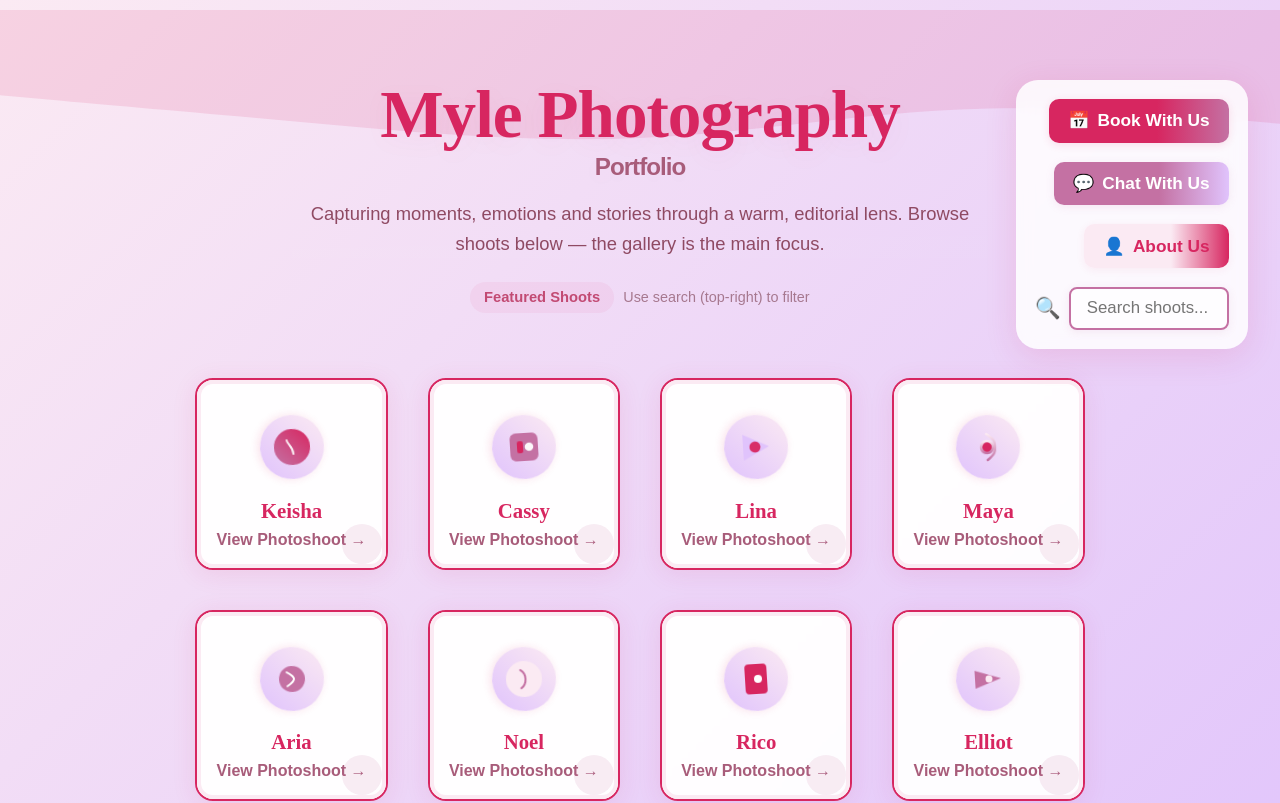
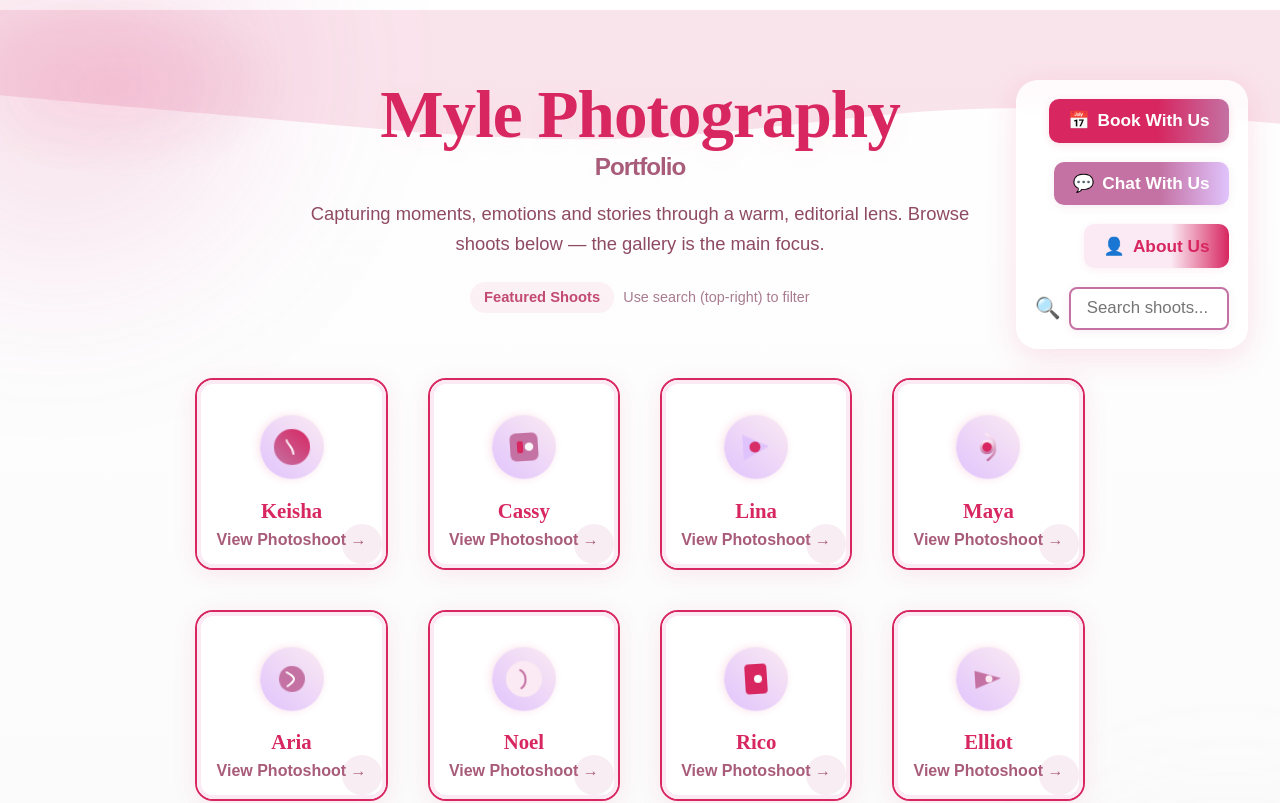
Before and after one commit to aaaranas/portfolio, a Next.js app: page / in a window 1280 px wide. Shown: the top 803 px of the page. Built offline with nearby package versions, Linux system fonts and the light colour scheme.

Commit message:
Minor modifications in landing page

```diff
--- a/app/page.js
+++ b/app/page.js
@@ -156,6 +156,12 @@ export default function Home() {
 
   // Dynamic floating nav animation
   const navRef = useRef(null);
+  // New refs for background layers + particle canvas
+  const bgRef = useRef(null);
+  const blob1Ref = useRef(null);
+  const blob2Ref = useRef(null);
+  const particleRef = useRef(null);
+
   useEffect(() => {
     let lastX = 32, lastY = 24;
     function handleMouseMove(e) {
@@ -165,11 +171,24 @@ export default function Home() {
         navRef.current.style.transform = `translate(${x}px, ${y}px) scale(1.03)`;
         lastX = x; lastY = y;
       }
+
+      // Parallax background blobs (subtle)
+      const prefersReduce = window.matchMedia && window.matchMedia('(prefers-reduced-motion: reduce)').matches;
+      if (!prefersReduce) {
+        const cx = e.clientX / window.innerWidth - 0.5;
+        const cy = e.clientY / window.innerHeight - 0.5;
+        if (blob1Ref.current) blob1Ref.current.style.transform = `translate(${cx * 18}px, ${cy * 12}px) rotate(-6deg)`;
+        if (blob2Ref.current) blob2Ref.current.style.transform = `translate(${cx * -10}px, ${cy * -8}px) rotate(8deg)`;
+        if (bgRef.current) bgRef.current.style.transform = `translate(${cx * -6}px, ${cy * -4}px)`;
+      }
     }
     function handleMouseLeave() {
       if (navRef.current) {
         navRef.current.style.transform = `translate(${lastX}px, ${lastY}px) scale(1)`;
       }
+      if (blob1Ref.current) blob1Ref.current.style.transform = '';
+      if (blob2Ref.current) blob2Ref.current.style.transform = '';
+      if (bgRef.current) bgRef.current.style.transform = '';
     }
     if (navRef.current) {
       navRef.current.addEventListener("mousedown", () => {
@@ -180,8 +199,75 @@ export default function Home() {
         }, { once: true });
       });
     }
+
+    // global pointer move for parallax
+    window.addEventListener("pointermove", handleMouseMove);
+    window.addEventListener("pointerleave", handleMouseLeave);
+
     return () => {
       window.removeEventListener("mousemove", handleMouseMove);
+      window.removeEventListener("pointermove", handleMouseMove);
+      window.removeEventListener("pointerleave", handleMouseLeave);
+    };
+  }, []);
+
+  // Lightweight particle system (very subtle)
+  useEffect(() => {
+    const canvas = particleRef.current;
+    if (!canvas) return;
+    const ctx = canvas.getContext("2d");
+    let raf = null;
+    const dpr = window.devicePixelRatio || 1;
+    let width = canvas.clientWidth;
+    let height = canvas.clientHeight;
+    canvas.width = width * dpr;
+    canvas.height = height * dpr;
+    ctx.scale(dpr, dpr);
+
+    const prefersReduce = window.matchMedia && window.matchMedia('(prefers-reduced-motion: reduce)').matches;
+    if (prefersReduce) {
+      ctx.clearRect(0, 0, width, height);
+      return;
+    }
+
+    const particles = Array.from({ length: 20 }).map(() => ({
+      x: Math.random() * width,
+      y: Math.random() * height,
+      r: 0.6 + Math.random() * 1.6,
+      vx: (Math.random() - 0.5) * 0.2,
+      vy: (Math.random() - 0.5) * 0.2,
+      alpha: 0.06 + Math.random() * 0.08
+    }));
+
+    function resize() {
+      width = canvas.clientWidth;
+      height = canvas.clientHeight;
+      canvas.width = width * dpr;
+      canvas.height = height * dpr;
+      ctx.scale(dpr, dpr);
+    }
+    window.addEventListener('resize', resize);
+
+    function tick() {
+      ctx.clearRect(0, 0, width, height);
+      for (const p of particles) {
+        p.x += p.vx;
+        p.y += p.vy;
+        if (p.x < -10) p.x = width + 10;
+        if (p.x > width + 10) p.x = -10;
+        if (p.y < -10) p.y = height + 10;
+        if (p.y > height + 10) p.y = -10;
+        ctx.beginPath();
+        ctx.fillStyle = `rgba(255,255,255,${p.alpha})`;
+        ctx.arc(p.x, p.y, p.r, 0, Math.PI * 2);
+        ctx.fill();
+      }
+      raf = requestAnimationFrame(tick);
+    }
+    tick();
+    return () => {
+      cancelAnimationFrame(raf);
+      window.removeEventListener('resize', resize);
     };
   }, []);
 
@@ -193,20 +279,97 @@ export default function Home() {
         flexDirection: "column",
         alignItems: "center",
         justifyContent: "flex-start",
-        background: "linear-gradient(135deg, #fbeaf3 0%, #e0c3fc 100%)",
+        // remove inline single gradient and rely on layered background below
+        background: "transparent",
         color: "#a85c7a",
         fontFamily: "Montserrat, sans-serif",
         position: "relative",
         overflow: "hidden",
       }}
     >
-      {/* Decorative SVG */}
-      <svg style={{position: "absolute", top: 0, left: 0, width: "100%", height: "180px", zIndex: 0}} viewBox="0 0 1440 180" fill="none" xmlns="http://www.w3.org/2000/svg">
+      {/* Background enhancements: animated gradient + soft blobs + subtle particles */}
+      <div
+        ref={bgRef}
+        aria-hidden="true"
+        style={{
+          position: "absolute",
+          inset: 0,
+          zIndex: 0,
+          pointerEvents: "none",
+          overflow: "hidden",
+        }}
+      >
+        {/* animated radial gradient layer */}
+        <div style={{
+          position: "absolute",
+          inset: 0,
+          background: "radial-gradient(1200px 600px at 10% 10%, rgba(215,38,96,0.10), transparent 15%), radial-gradient(900px 500px at 90% 90%, rgba(196,74,115,0.08), transparent 12%)",
+          mixBlendMode: "screen",
+          animation: "bgShift 18s linear infinite",
+          filter: "saturate(1.05) blur(12px)",
+          transform: "translateZ(0)"
+        }} />
+
+        {/* soft blurred color blobs */}
+        <div ref={blob1Ref} style={{
+          position: "absolute",
+          width: "520px",
+          height: "420px",
+          left: "-8%",
+          top: "-6%",
+          background: "radial-gradient(circle at 30% 30%, rgba(215,38,96,0.16), rgba(196,71,163,0.08) 45%, transparent 60%)",
+          filter: "blur(72px)",
+          transformOrigin: "center",
+          transition: "transform 220ms cubic-bezier(.2,.9,.3,1)",
+          pointerEvents: "none",
+        }} />
+
+        <div ref={blob2Ref} style={{
+          position: "absolute",
+          width: "420px",
+          height: "360px",
+          right: "-6%",
+          bottom: "-8%",
+          background: "radial-gradient(circle at 70% 70%, rgba(252,199,166,0.12), rgba(224,195,252,0.06) 40%, transparent 60%)",
+          filter: "blur(64px)",
+          transformOrigin: "center",
+          transition: "transform 260ms cubic-bezier(.2,.9,.3,1)",
+          pointerEvents: "none",
+        }} />
+
+        {/* subtle grain + vignette via pseudo elements (kept simple here) */}
+        <div style={{
+          position: "absolute",
+          inset: 0,
+          background: "linear-gradient(180deg, rgba(255,255,255,0.02), rgba(0,0,0,0.02))",
+          mixBlendMode: "overlay",
+          pointerEvents: "none",
+        }} />
+
+        {/* particles canvas */}
+        <canvas
+          ref={particleRef}
+          style={{
+            position: "absolute",
+            inset: 0,
+            width: "100%",
+            height: "100%",
+            zIndex: 0,
+            pointerEvents: "none",
+            opacity: 0.85,
+            mixBlendMode: "soft-light"
+          }}
+        />
+      </div>
+
+      {/* Decorative SVG (kept on top of background) */}
+      <svg style={{position: "absolute", top: 0, left: 0, width: "100%", height: "180px", zIndex: 1}} viewBox="0 0 1440 180" fill="none" xmlns="http://www.w3.org/2000/svg">
         <path fill="#d72660" fillOpacity="0.12" d="M0,96L60,101.3C120,107,240,117,360,128C480,139,600,149,720,144C840,139,960,117,1080,112C1200,107,1320,117,1380,122.7L1440,128L1440,0L1380,0C1320,0,1200,0,1080,0C960,0,840,0,720,0C600,0,480,0,360,0C240,0,120,0,60,0L0,0Z" />
       </svg>
 
       {/* Floating sidebar features */}
       <aside
+        ref={navRef}
         style={{
           position: "fixed",
           top: "80px",
@@ -456,12 +619,21 @@ export default function Home() {
           </Link>
         ))}
       </div>
+
       {/* Decorative bottom SVG */}
-      <svg style={{position: "absolute", bottom: 0, left: 0, width: "100%", height: "120px", zIndex: 0}} viewBox="0 0 1440 120" fill="none" xmlns="http://www.w3.org/2000/svg">
+      <svg style={{position: "absolute", bottom: 0, left: 0, width: "100%", height: "120px", zIndex: 1}} viewBox="0 0 1440 120" fill="none" xmlns="http://www.w3.org/2000/svg">
         <path fill="#c471a3" fillOpacity="0.10" d="M0,32L60,37.3C120,43,240,53,360,64C480,75,600,85,720,80C840,75,960,53,1080,48C1200,43,1320,53,1380,58.7L1440,64L1440,0L1380,0C1320,0,1200,0,1080,0C960,0,840,0,720,0C600,0,480,0,360,0C240,0,120,0,60,0L0,0Z" />
       </svg>
-      {/* Keyframes for fadeIn/fadeInUp/spinIcon */}
+
+      {/* Keyframes for background motion, fadeIn/fadeInUp/spinIcon */}
       <style>{`
+        /* background shift is very slow and subtle */
+        @keyframes bgShift {
+          0% { transform: translateY(0) scale(1); }
+          50% { transform: translateY(-18px) scale(1.02); }
+          100% { transform: translateY(0) scale(1); }
+        }
+
         @keyframes fadeIn {
           from { opacity: 0; transform: translateY(-16px);}
           to { opacity: 1; transform: translateY(0);}
@@ -478,6 +650,11 @@ export default function Home() {
           0% { transform: rotate(0deg);}
           100% { transform: rotate(360deg);}
         }
+
+        /* respect prefers-reduced-motion: disable most motion */
+        @media (prefers-reduced-motion: reduce) {
+          .reduce-motion, canvas { animation: none !important; transition: none !important; }
+        }
       `}</style>
     </main>
   );
```
